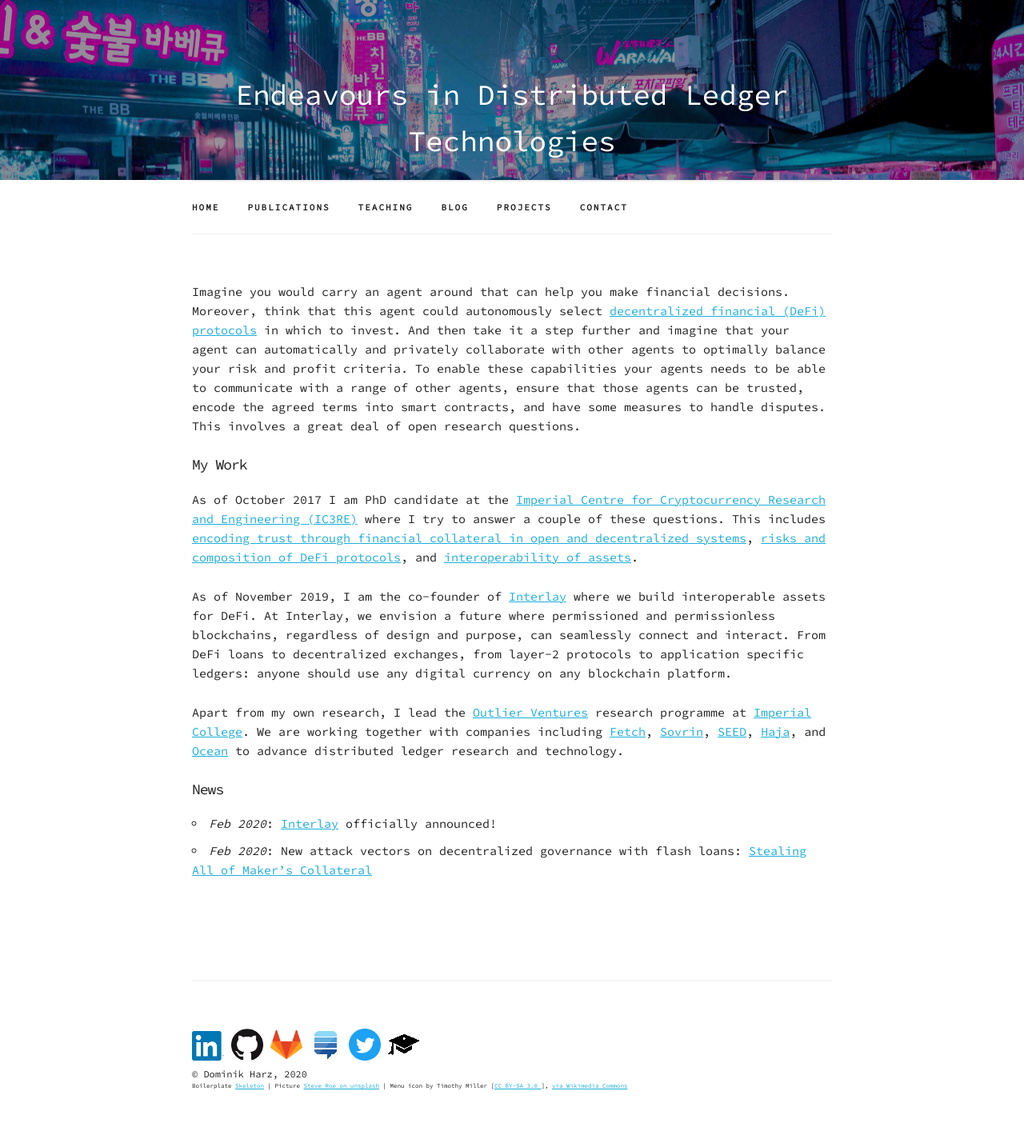
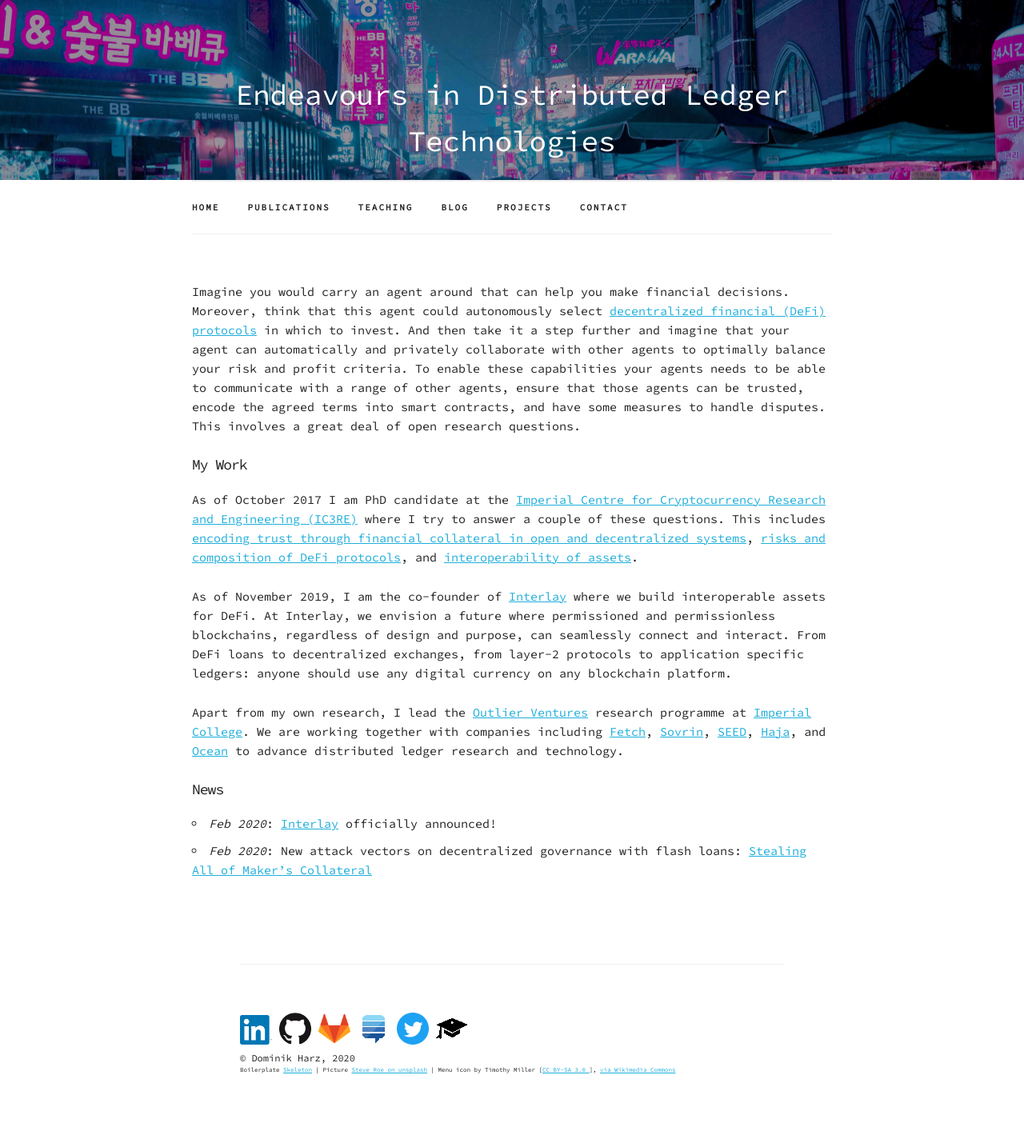
Before and after one commit to nud3l/nud3l.github.io, a Jekyll site: the page built from index.md, in a window 1280 px wide. Shown: the whole page at 80% size. Built offline with Jekyll 4.4.1, drawn with Linux system fonts in a browser that asks for light colours; nearby versions of some CDN libraries.

Commit message:
fix stray div

```diff
--- a/_includes/footer.html
+++ b/_includes/footer.html
@@ -1,4 +1,4 @@
-<div class="section container" id="footer"></div>
+<div class="section container" id="footer">
 <div class="docs-section">
     <div class="row">
         <a href="https://se.linkedin.com/in/dominik-harz-03240a37" target="_blank" class="u-hidden-link">
```
